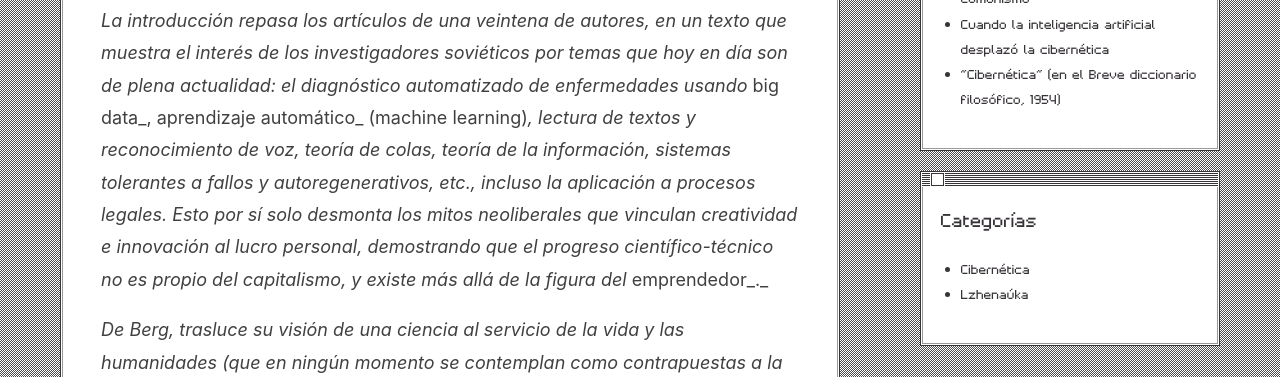
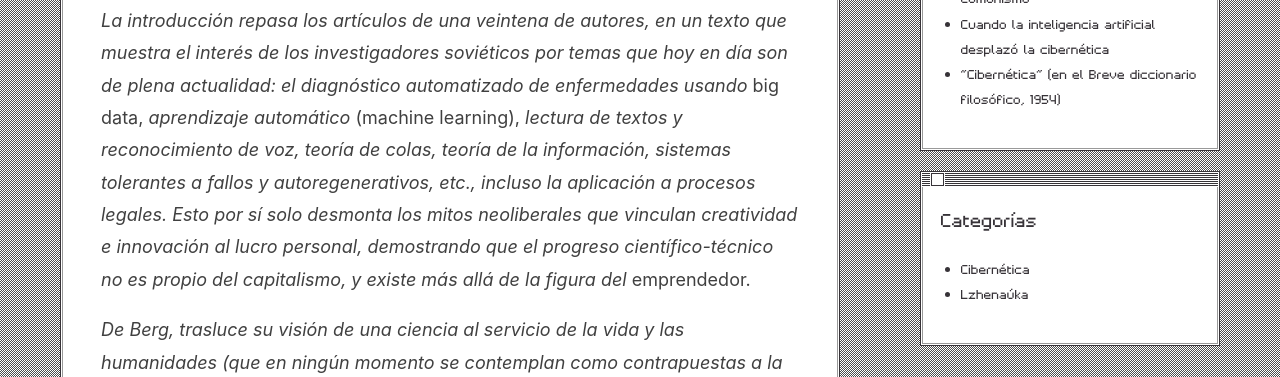
Before and after one commit to maquinadeturing/lamaquinadeturing.su, a Jekyll site: the page built from _posts/es/2020-05-01-cibernetica-al-servicio-del-comunismo.markdown, in a window 1280 px wide and 900 px high, scrolled down 785 px. Shown: the part 185-562 px from the top of the window. Built offline with Jekyll 4.4.1, drawn with Linux system fonts in a browser that asks for light colours; some web fonts are replaced.

```diff
--- a/_posts/es/2020-05-01-cibernetica-al-servicio-del-comunismo.markdown
+++ b/_posts/es/2020-05-01-cibernetica-al-servicio-del-comunismo.markdown
@@ -10,7 +10,7 @@ _El siguiente texto es una traducción de la introducción al primer volumen de
 
 _Esta serie de libros contenían las actas del seminario organizado por Berg y otros cibernetistas, en el cual discutían los aspectos cientifico-técnicos de esta nueva disciplina y a la vez buscaban un cuerpo teórico adecuado a los principios comunistas._
 
-_La introducción repasa los artículos de una veintena de autores, en un texto que muestra el interés de los investigadores soviéticos por temas que hoy en día son de plena actualidad: el diagnóstico automatizado de enfermedades usando_ big data_, aprendizaje automático_ (machine learning)_, lectura de textos y reconocimiento de voz, teoría de colas, teoría de la información, sistemas tolerantes a fallos y autoregenerativos, etc., incluso la aplicación a procesos legales. Esto por sí solo desmonta los mitos neoliberales que vinculan creatividad e innovación al lucro personal, demostrando que el progreso científico-técnico no es propio del capitalismo, y existe más allá de la figura del_ emprendedor_._
+_La introducción repasa los artículos de una veintena de autores, en un texto que muestra el interés de los investigadores soviéticos por temas que hoy en día son de plena actualidad: el diagnóstico automatizado de enfermedades usando_ big data, _aprendizaje automático_ (machine learning), _lectura de textos y reconocimiento de voz, teoría de colas, teoría de la información, sistemas tolerantes a fallos y autoregenerativos, etc., incluso la aplicación a procesos legales. Esto por sí solo desmonta los mitos neoliberales que vinculan creatividad e innovación al lucro personal, demostrando que el progreso científico-técnico no es propio del capitalismo, y existe más allá de la figura del_ emprendedor.
 
 _De Berg, trasluce su visión de una ciencia al servicio de la vida y las humanidades (que en ningún momento se contemplan como contrapuestas a la ciencia, como ocurre hoy en día), a favor de la colaboración científica internacional, y destaca sensibilidad ecologista por la contaminación y sus efectos en humanos y ecosistemas._
 
```
